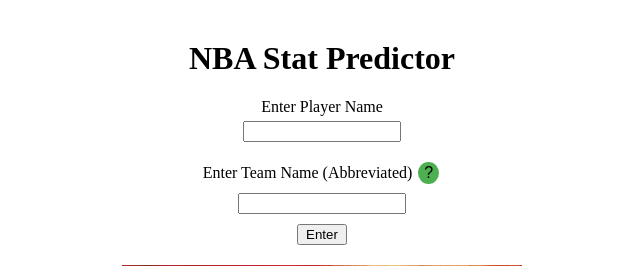
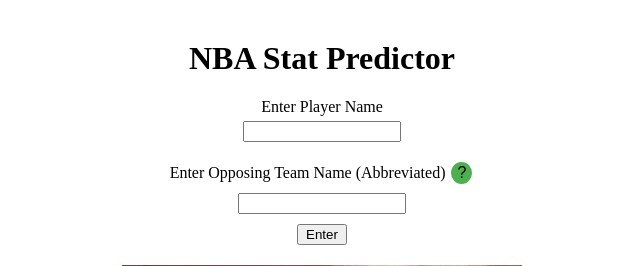
Before and after one commit to semyeol/NBA_Stat_Predictor, a Flask app: page / in a window 1280 px wide. Shown: the top 266 px of the page, without its empty margins (318-958 px from the left). Run offline with Flask 3, Linux system fonts and the light colour scheme; parts of the project's set-up code (start-up, migrations or seed data) failed here and were passed over.

Commit message:
home page formatting change

```diff
--- a/templates/home.html
+++ b/templates/home.html
@@ -9,7 +9,7 @@
             <form action="/predict_stats" method="POST">
                 <p>Enter Player Name</p>
                 <input type="text" name="player_name" placeholder="">
-                <p>Enter Team Name (Abbreviated) <button id ="help-button" class="help-button" type="button">?</button></p>
+                <p>Enter Opposing Team Name (Abbreviated) <button id ="help-button" class="help-button" type="button">?</button></p>
                 <input type="text" name="team_name" id="team-name-input" placeholder="">
                     <div id="help-text" class="help-text" style="display: none;">
                         <div class="teams-list">
```
